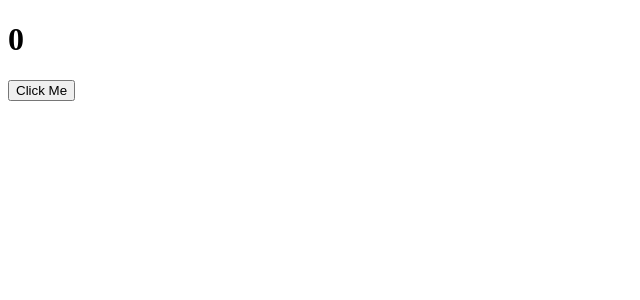
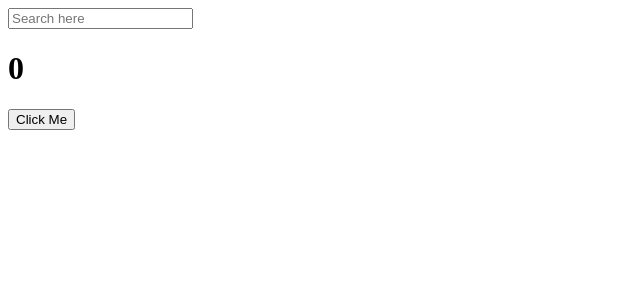
Before and after one commit to park-intae/react_starting, a React (Create React App) app in the folder react-for-starter/: page / in a window 1280 px wide. Shown: the top 300 px of the page, without its empty margins (0-640 px from the left). Built offline with nearby package versions, Linux system fonts and the light colour scheme.

Commit message:
useEffect & Deps it

```diff
--- a/react-for-starter/src/App.js
+++ b/react-for-starter/src/App.js
@@ -1,11 +1,26 @@
-import {useState} from "react";
+import { useState, useEffect } from "react";
+
 
 function App() {
   const [counter, setValue] = useState(0);
+  const[keyword, setKeyword] = useState("");
   const onClick = () => setValue((prev) => prev + 1);
-  console.log("render");
+  const onChange = (event) => setKeyword(event.target.value);
+  console.log("i run all the time.");
+  useEffect(() => {
+    console.log("i run only onece.");
+  }, []);
+  useEffect(() => {
+    if(keyword !== "" && keyword.length > 5){
+      console.log("Search for", keyword ,"when only keyword is changed.");
+  }}, [keyword]);
+  useEffect(() => {
+      console.log("i run when 'counter' changes.");
+}, [counter]);
   return (
     <div>
+      <input
+        value={keyword} onChange={onChange} type="text" placeholder="Search here" />
       <h1>{counter}</h1>
       <button onClick={onClick}>Click Me</button>
     </div>
```
